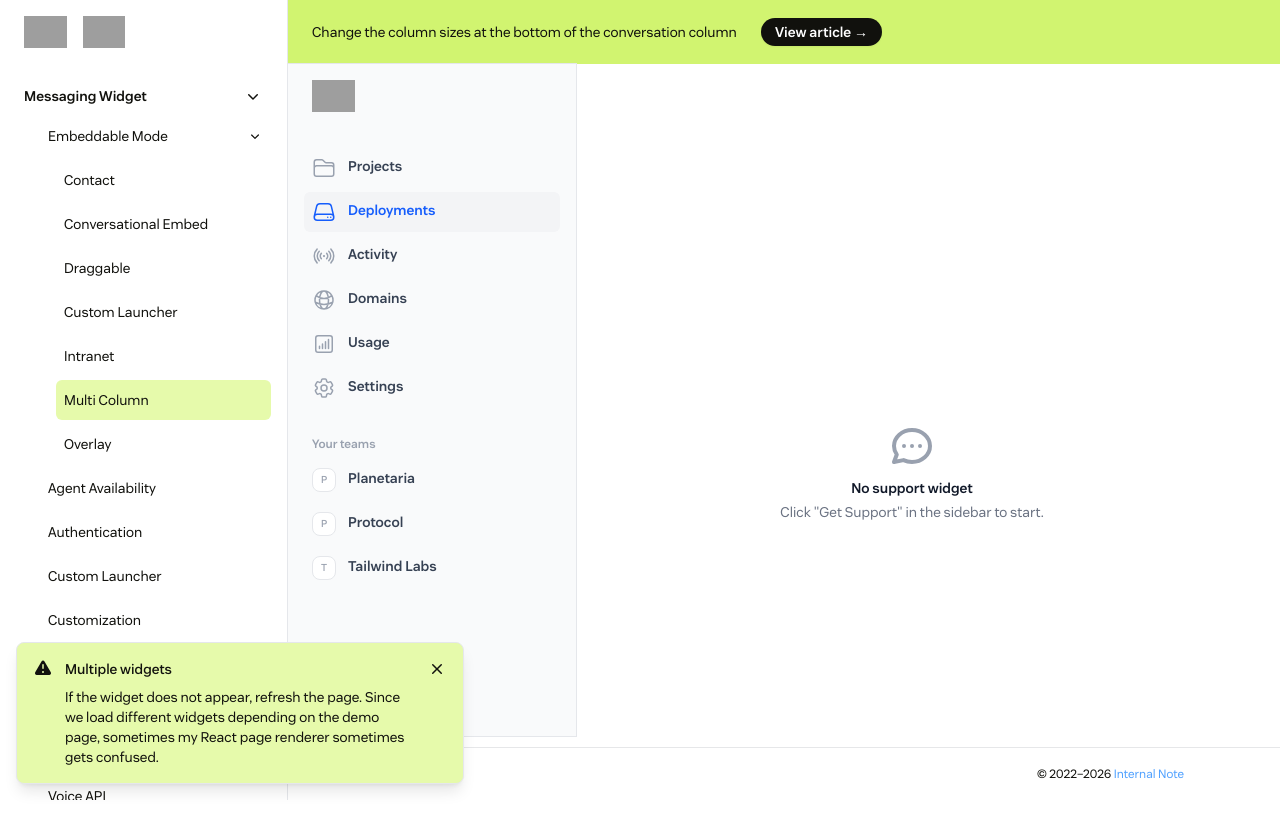
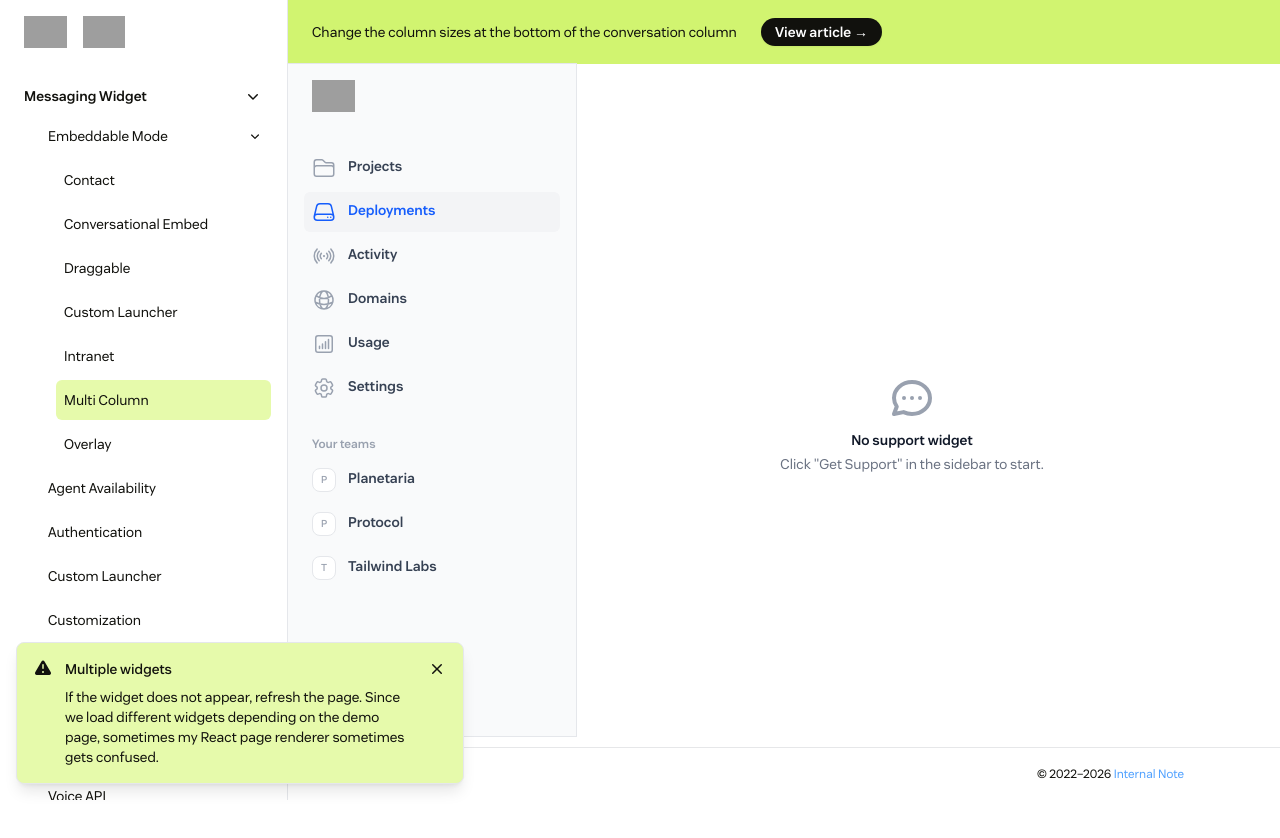
Before and after one commit to verschoren/zendesk_widget, a React (Vite) app: page /embed/multicolumn in a window 1280 px wide. Shown: the top 838 px of the page. Built offline with nearby package versions, Linux system fonts and the light colour scheme; grey boxes are pictures that could not be loaded.

Commit message:
Fix multicolumn height

```diff
--- a/src/pages/embed/MultiColumn.tsx
+++ b/src/pages/embed/MultiColumn.tsx
@@ -94,7 +94,7 @@ export default function MultiColumn() {
         </a>
       </div>
 
-      <div className="h-screen flex flex-col pt-16">
+      <div className="h-screen flex flex-col pt-16 pb-24">
         {/* Static sidebar for desktop */}
         <div className="hidden xl:fixed xl:inset-y-16 xl:z-50 xl:flex xl:w-72 xl:flex-col">
           <div className="flex grow flex-col gap-y-5 overflow-y-auto bg-gray-50 px-6 ring-1 ring-gray-200">
```
